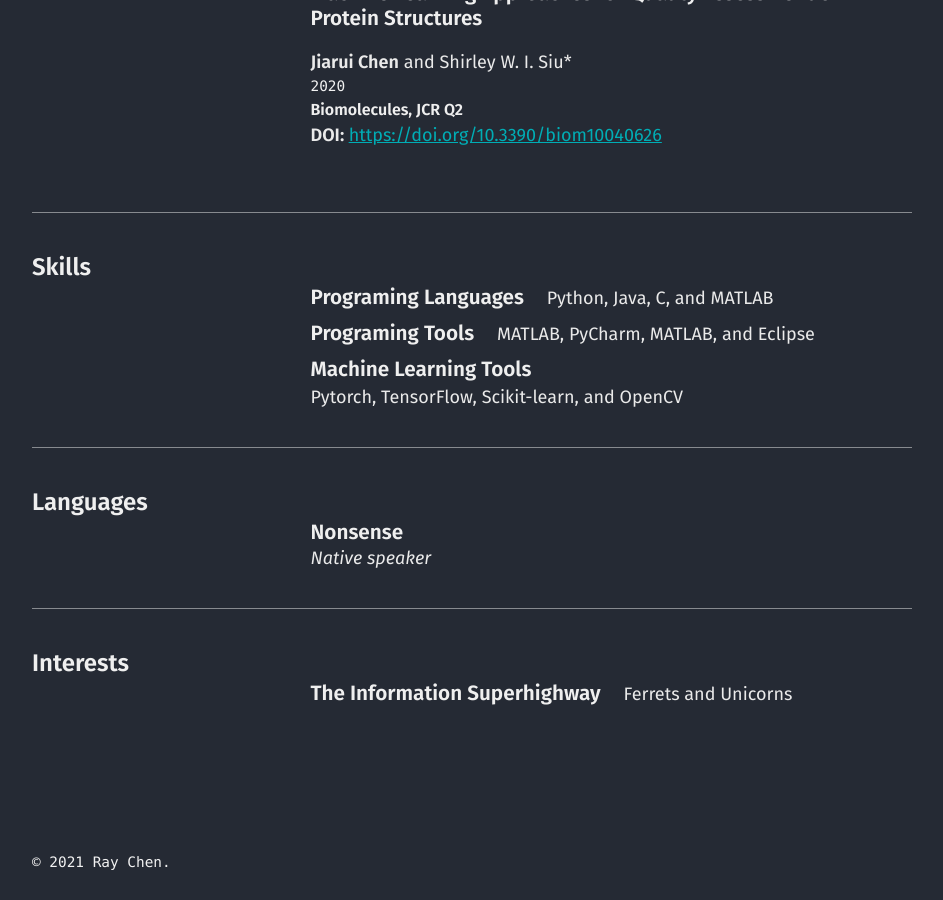
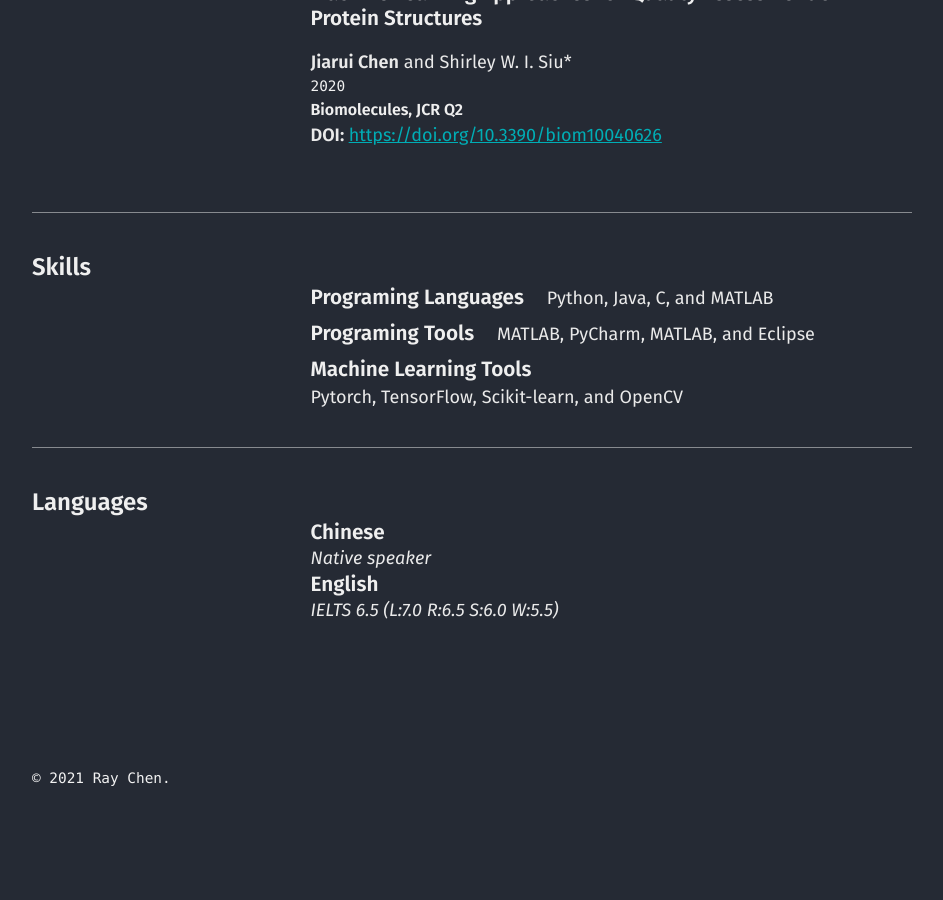
Before and after one commit to chen709847237/chen709847237, a Jekyll site: the page built from cv.md, in a window 1280 px wide and 900 px high, scrolled down 2552 px. Shown: the whole window, without its empty margins (40-983 px from the left). Built offline with Jekyll 4.4.1, drawn with Linux system fonts in a browser that asks for light colours; after the commit the page ends 3368 px from its top, so only the background shows below that.

Commit message:
Update cv.json

```diff
--- a/_data/cv.json
+++ b/_data/cv.json
@@ -136,17 +136,14 @@
   ],
   "languages": [
     {
-      "language": "Nonsense",
+      "language": "Chinese",
       "fluency": "Native speaker"
+    },
+    {
+      "language": "English",
+      "fluency": "IELTS 6.5 (L:7.0 R:6.5 S:6.0 W:5.5)"
     }
-  ],
-  "interests": [
-    {
-      "name": "The Information Superhighway",
-      "keywords": [
-        "Ferrets",
-        "Unicorns"
-      ]
+  ]
     }
   ]
 }
```
